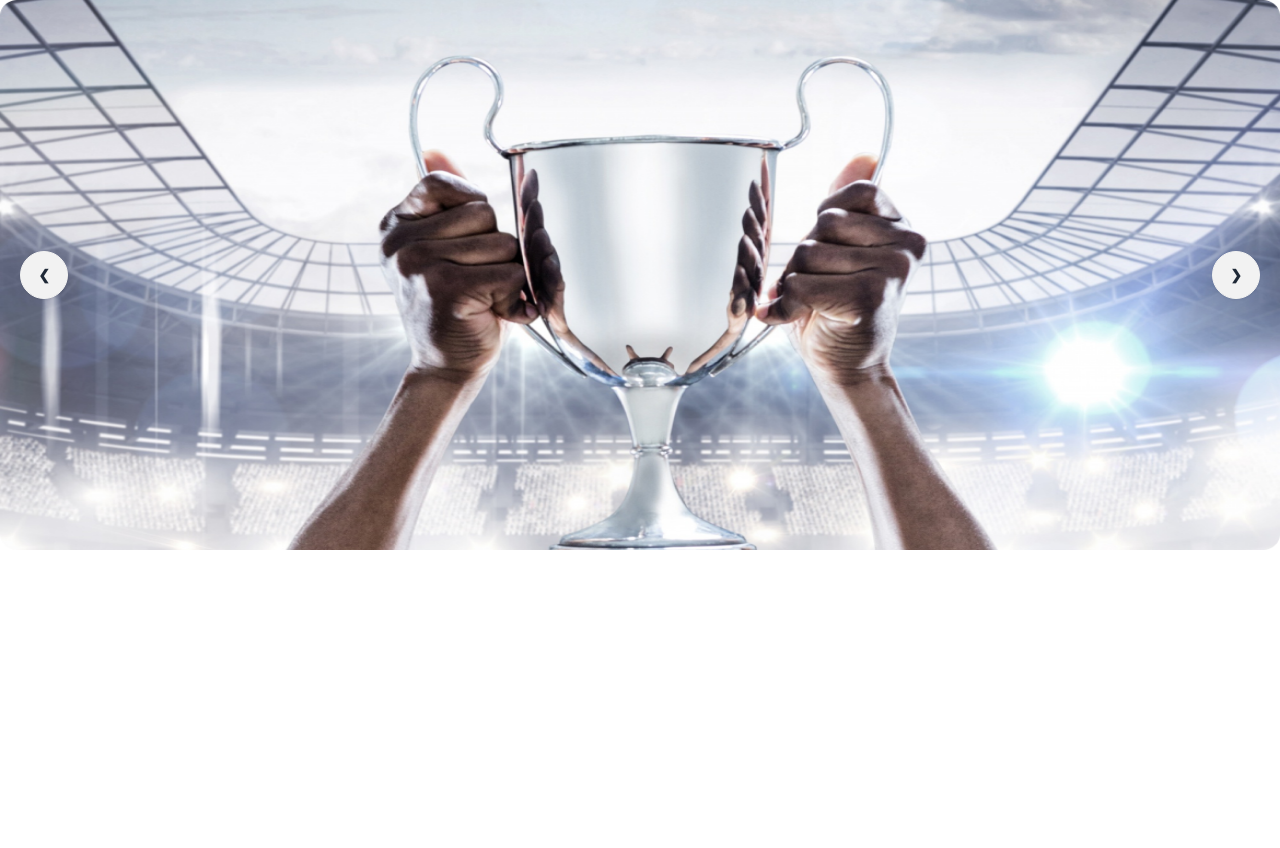
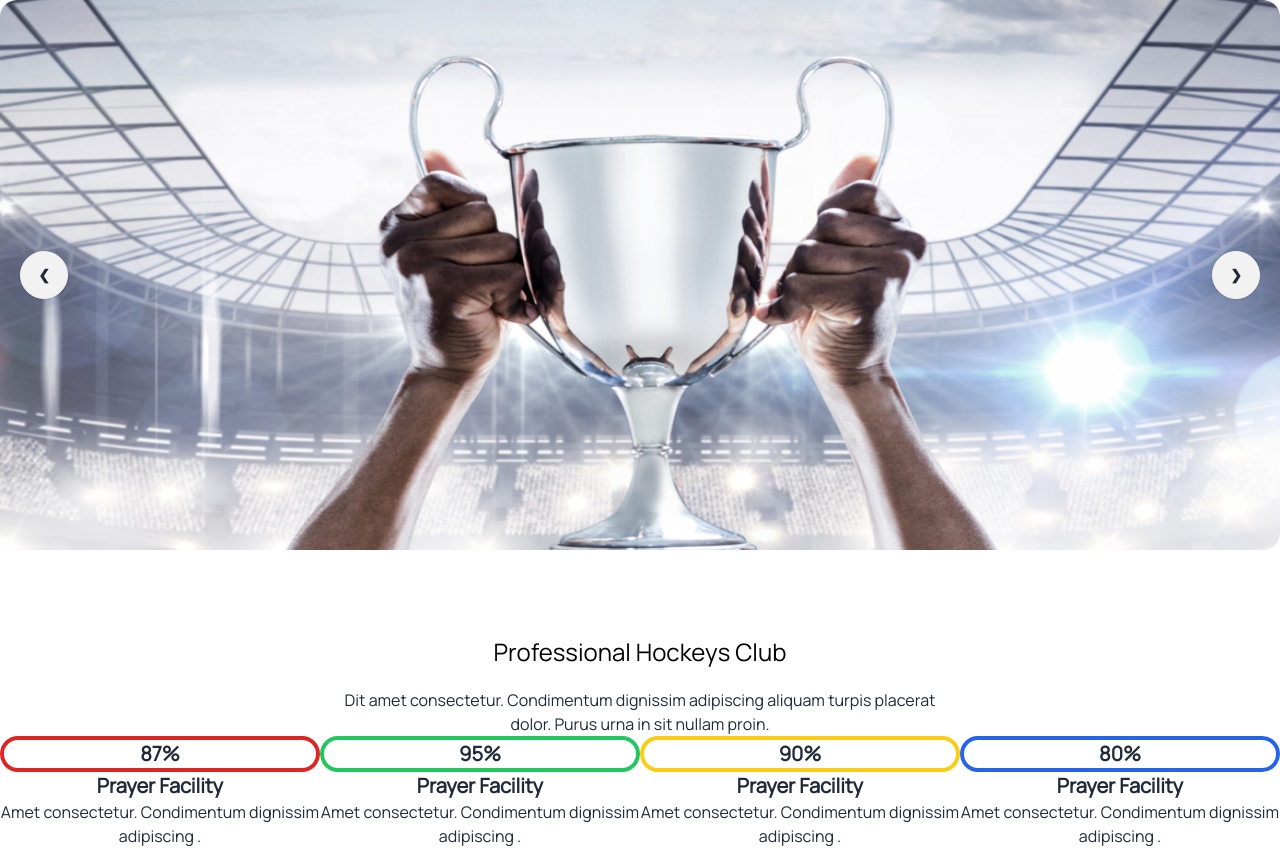
Before and after one commit to 101Bishal/assignment-3, a plain HTML site: page index.html in a window 1280 px wide. Before the commit the page ends 800 px from the top, so only its background shows below. Drawn offline with nearby package versions, Linux system fonts and the light colour scheme.

Commit message:
added profassional club and percent

```diff
--- a/index.html
+++ b/index.html
@@ -20,7 +20,7 @@
 <body class="font-manrope">
     <header>
         <!--slider-->
-        <div class="carousel w-full lg:h-[550px]">
+        <div class="carousel w-full lg:h-[550px] rounded-2xl">
             <div id="slide1" class="carousel-item relative w-full">
               <img src="Images/1.png" class="w-full" />
               <div class="absolute flex justify-between transform -translate-y-1/2 left-5 right-5 top-1/2">
@@ -31,6 +31,36 @@
           </div>
     </header>
     <main>
+        <!--Professional club-->
+        <div class="text-center">
+            <h3 class="text-2xl font-extraold text-black mt-20">Professional Hockeys Club</h3>
+            <p class="text-[16px] font-medium mt-5">Dit amet consectetur. Condimentum dignissim adipiscing aliquam turpis placerat <br> dolor. Purus urna in sit nullam proin. </p>
+        </div>
+        <!--Percent section-->
+        <section class="justify-center items-center text-center">
+            <div class="flex">
+                <div>
+                    <h1 class=" border border-4 border-red-600 rounded-full text-xl font-extrabold">87%</h1>
+                    <h3 class="text-xl font-bold">Prayer Facility</h3>
+                    <p>Amet consectetur. Condimentum dignissim adipiscing .</p>
+                </div>
+                <div>
+                    <h1 class="border border-4 border-green-500 rounded-full text-xl font-extrabold">95%</h1>
+                    <h3 class="text-xl font-bold">Prayer Facility</h3>
+                    <p>Amet consectetur. Condimentum dignissim adipiscing .</p>
+                </div>
+                <div>
+                    <h1 class="border border-4 border-yellow-400 rounded-full text-xl font-extrabold">90%</h1>
+                    <h3 class="text-xl font-bold">Prayer Facility</h3>
+                    <p>Amet consectetur. Condimentum dignissim adipiscing .</p>
+                </div>
+                <div>
+                    <h1 class="border border-4 border-blue-600 rounded-full text-xl font-extrabold">80%</h1>
+                    <h3 class="text-xl font-bold">Prayer Facility</h3>
+                    <p>Amet consectetur. Condimentum dignissim adipiscing .</p>
+                </div>
+            </div>
+        </section>
 
     </main>
     <footer>
```
